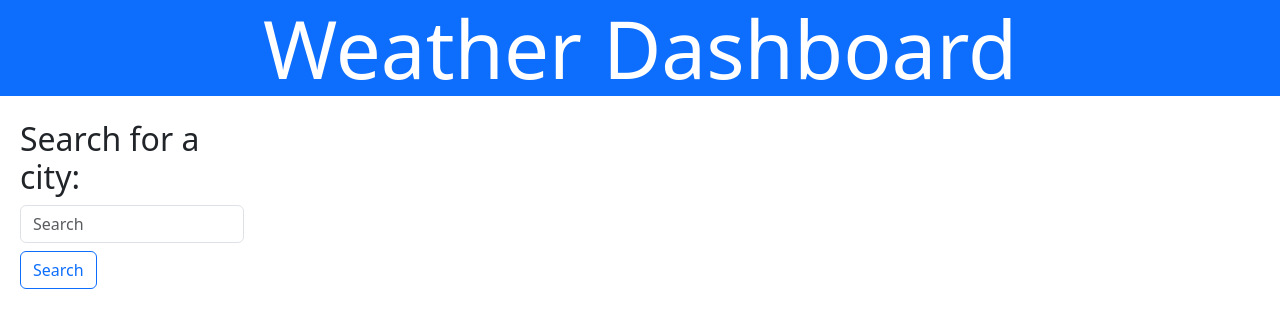
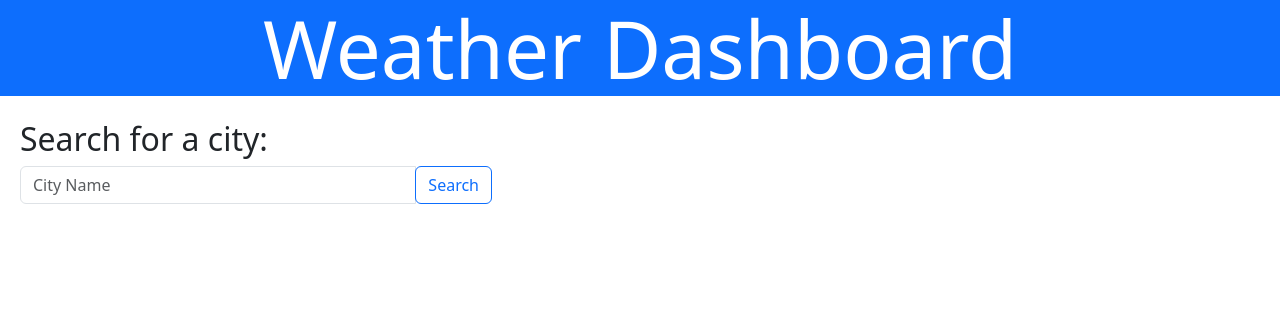
Before and after one commit to micahives/FiveDayForecast, a plain HTML site: page index.html in a window 1280 px wide. Drawn offline with nearby package versions, Linux system fonts and the light colour scheme.

Commit message:
Update search button, add event listener

```diff
--- a/index.html
+++ b/index.html
@@ -16,11 +16,15 @@
 
     <div class="container mt-4 ms-2">
         <div class="row col-8">
-            <div class="col-md-4">
+            <div class="col-md-8 col-sm-12">
                 <h2>Search for a city:</h2>
                 <form class="form-inline">
-                    <input class="form-control btn-block" type="text" placeholder="Search" aria-label="Search">
-                    <button class="btn btn-outline-primary btn-block mt-2" type="submit">Search</button>
+                    <div class="input-group">
+                        <input class="form-control btn-block" type="text" placeholder="City Name" aria-label="Search">
+                        <div class="input-group-append">
+                            <button id="search-button" class="btn btn-outline-primary" type="submit">Search</button>
+                        </div>
+                    </div>
                 </form>
             </div>
         </div>
```
Also changed, not shown: script.js (+10 -1 lines).
